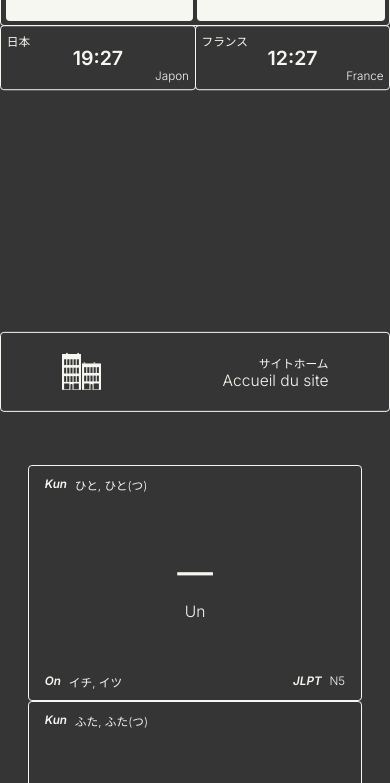
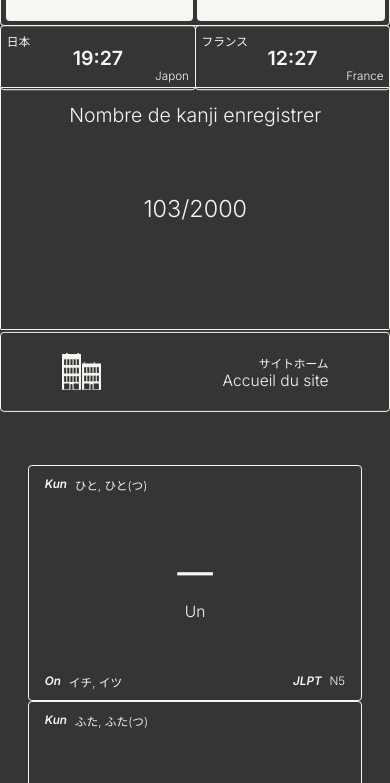
Before and after one commit to Thomasfouquereau/NihongoV1, a plain HTML site: page page/Dictionnaire/Dictionnaire.html in a window 390 px wide. Shown: the part 713-1496 px from the top of the page. Drawn offline with Linux system fonts and the light colour scheme.

Commit message:
feat: Update responsive styles for mobile devices in Dictionnaire.css

```diff
--- a/page/Dictionnaire/Dictionnaire.css
+++ b/page/Dictionnaire/Dictionnaire.css
@@ -5,6 +5,73 @@
 }
 
 
+/* ___________________________________ kanji-save-info */
+
+
+.header-right__kanji-info {
+    display: flex;
+    flex-direction: column;
+    justify-content: center;
+    align-items: center;
+    height: 30.35vw;
+    width: 28.8vw;
+    border-radius: var(--border-radius);
+    border: var(--border-size) solid var(--couleur-secondaire);
+    transform: translate(-0.4vw, -0.2vw);
+    position: relative;
+}
+
+.header-right__kanji-info span:nth-child(1) {
+    font-size: 2.5vw;
+    font-weight: 300;
+    text-align: center;
+    position: absolute;
+    top: 2vw;
+}
+
+#last-id {
+    font-size: 3vw;
+    font-weight: 300;
+}
+
+.nb-kanji-save1 {
+    font-size: 3vw !important;
+    font-weight: 300 !important;
+    margin: 0 !important;
+    transform: translateY(0) !important;
+}
+
+@media screen and (max-width: 560px) {
+
+    .header-left {
+        flex-direction: row;
+    }
+
+    .header-right__kanji-info {
+        width: var(--all-width);
+        height: 62vw;
+        transform: translateX(0);
+        position: absolute;
+        left: 0;
+        top: 205vw;
+    }
+
+    .header-right__kanji-info span:nth-child(1) {
+        font-size: 5vw;
+        top: 4vw;
+    }
+
+    #last-id {
+        font-size: 6vw;
+    }
+
+    .nb-kanji-save1 {
+        font-size: 6vw !important;
+    }
+
+}
+
+/* ___________________________________ fin */
 
 
 
--- a/page/Dictionnaire/Dictionnaire.html
+++ b/page/Dictionnaire/Dictionnaire.html
@@ -57,9 +57,7 @@
                     <div class="header-right">
                         <div class="header-right__kanji-info">
                             <span>Nombre de kanji enregistrer</span>
-                            <div>
-                                <p class="nb-kanji-save1" id="nb-kanji-save"><span id="last-id"></span></p>/2000
-                            </div>
+                            <span id="last-id"></span>
                         </div>
                     </div>
                 </div>
--- a/page/Dictionnaire/Dictionnaire.js
+++ b/page/Dictionnaire/Dictionnaire.js
@@ -26,7 +26,7 @@ document.addEventListener('DOMContentLoaded', function () {
             // Affichez le dernier id dans un span
             const lastIdSpan = document.querySelector('#last-id');
             if (lastIdSpan) {
-                lastIdSpan.textContent = ` ${lastId}`;
+                lastIdSpan.textContent = ` ${lastId}/2000`;
             }
 
             // Traitez les données JSON ici
```
